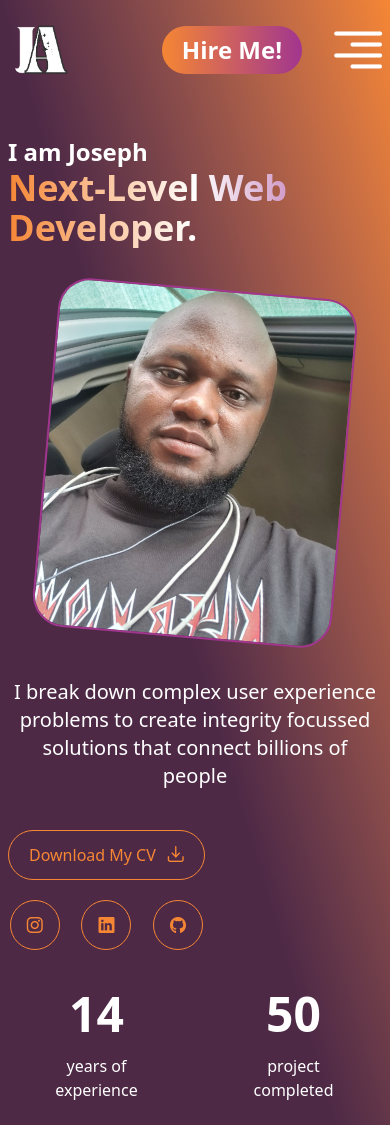
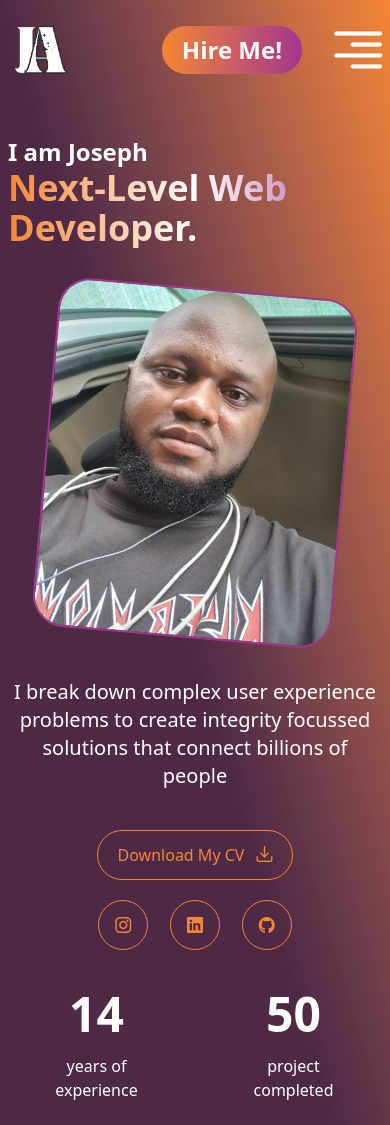
Before and after one commit to JosephAdekola/MyPf__, a React (Vite) app: page / in a window 390 px wide. Shown: the top 1125 px of the page. Built offline with nearby package versions, Linux system fonts and the light colour scheme.

Commit message:
download cv centralized

```diff
--- a/src/components/HeroComponent.jsx
+++ b/src/components/HeroComponent.jsx
@@ -35,8 +35,9 @@ export default function HeroComponent() {
                             </p>
                         </div>
 
-                        <div className="buttonsAndIcons text-[#f58634] w-fit flex flex-col sm:flex-row gap-5">
-                            <button className=' border px-5 py-3 rounded-full '>
+                        <div className="buttonsAndIcons text-[#f58634] w-full">
+                            <div className=' w-fit mx-auto md:mx-px flex flex-col sm:flex-row gap-5 '>
+                            <button className=' border px-5 py-3 rounded-full mx-auto '>
                                 Download My CV
                                 <i className=' pi pi-download ml-3 '></i>
                             </button>
@@ -44,6 +45,7 @@ export default function HeroComponent() {
                                 <i className=' pi pi-instagram border p-4 rounded-full h-fit '></i>
                                 <i className=' pi pi-linkedin border p-4 rounded-full h-fit'></i>
                                 <i className=' pi pi-github border p-4 rounded-full h-fit '></i>
+                            </div>
                             </div>
                         </div>
                     </div>
```
